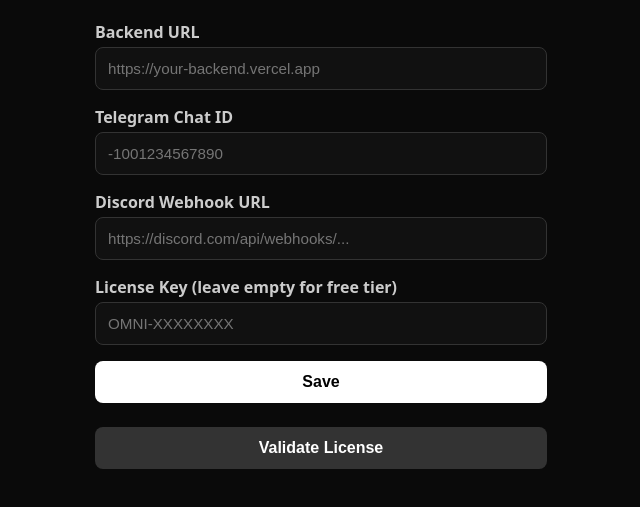
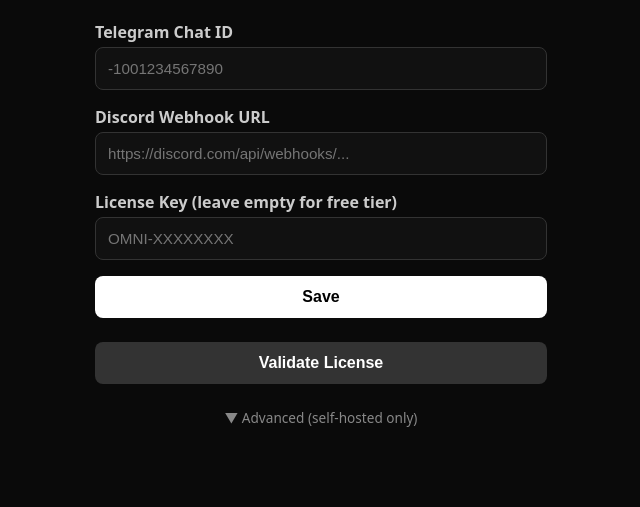
Before and after one commit to swiss9/OmniRelay, a browser extension: page extension/options.html in a window 1280 px wide. Shown: the part 163-670 px from the top of the page, without its empty margins (319-959 px from the left). Drawn offline with Linux system fonts and the light colour scheme.

Commit message:
Update options.html

```diff
--- a/extension/options.html
+++ b/extension/options.html
@@ -57,14 +57,26 @@
       font-size: 0.85rem;
       color: #4ade80;
     }
+    .advanced-toggle {
+      margin-top: 1.5rem;
+      font-size: 0.85rem;
+      color: #888;
+      cursor: pointer;
+      text-align: center;
+      user-select: none;
+    }
+    .advanced-toggle:hover {
+      color: #fff;
+    }
+    #advancedSection {
+      display: none;
+      margin-top: 1rem;
+    }
   </style>
 </head>
 <body>
   <img src="https://i.ibb.co/QjtH2qtx/1000176798.png" alt="OmniRelay logo" class="logo">
   <h1>Settings</h1>
-
-  <label>Backend URL</label>
-  <input type="text" id="backendUrl" placeholder="https://your-backend.vercel.app">
 
   <label>Telegram Chat ID</label>
   <input type="text" id="telegramChatId" placeholder="-1001234567890">
@@ -81,6 +93,12 @@
   <button id="checkLicenseBtn" style="background:#333; color:#fff;">Validate License</button>
   <div id="licenseStatus"></div>
 
+  <div class="advanced-toggle" id="advancedToggle">▼ Advanced (self‑hosted only)</div>
+  <div id="advancedSection">
+    <label>Custom Backend URL</label>
+    <input type="text" id="backendUrl" placeholder="https://your-backend.vercel.app">
+  </div>
+
   <script src="options.js"></script>
 </body>
 </html>
```
